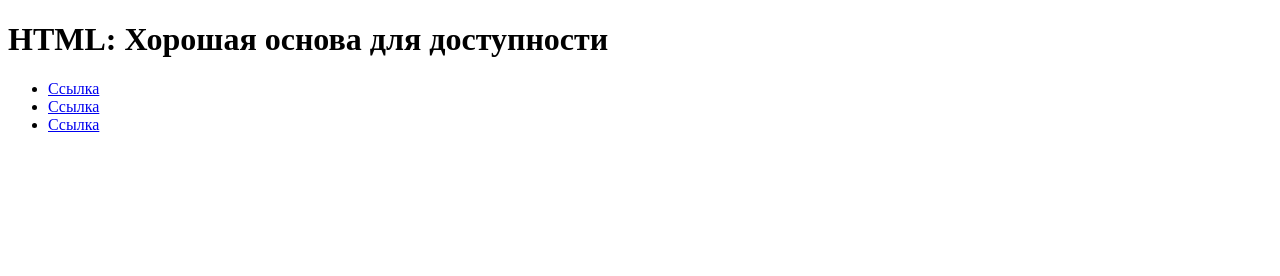
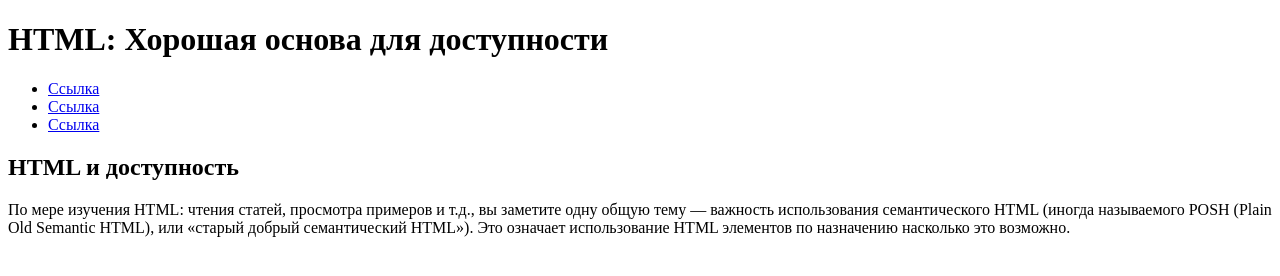
Before and after one commit to jorjodell/lesson19, a plain HTML site: page index.html in a window 1280 px wide. Drawn offline with Linux system fonts and the light colour scheme.

Commit message:
Добавить раздел  «HTML и доступность»

```diff
--- a/index.html
+++ b/index.html
@@ -16,5 +16,11 @@
       </ul>
     </nav>
   </header>
+  <main>
+    <section>
+      <h2>HTML и доступность</h2>
+      <p>По мере изучения HTML: чтения статей, просмотра примеров и т.д., вы заметите одну общую тему — важность использования семантического HTML (иногда называемого POSH (Plain Old Semantic HTML), или «старый добрый семантический HTML»). Это означает использование HTML элементов по назначению насколько это возможно.</p>
+    </section>
+  </main>
 </body>
 </html>
```
